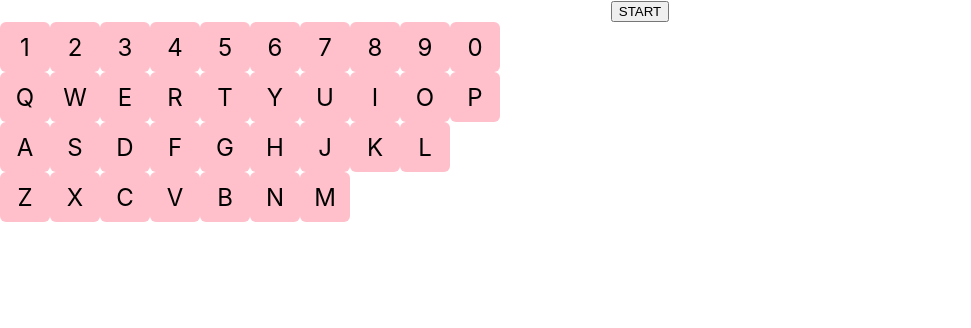
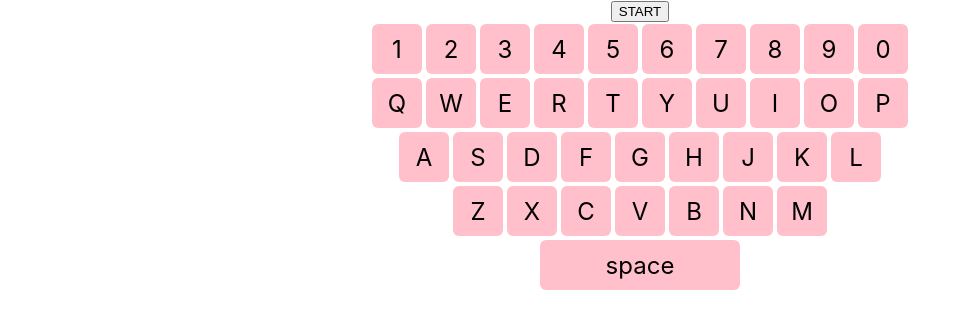
Before and after one commit to HatAndBread/the-keyboard-keyboard, a React (Create React App) app: page / in a window 1280 px wide. Shown: the top 328 px of the page, without its empty margins (0-971 px from the left). Built offline with nearby package versions, Linux system fonts and the light colour scheme.

Commit message:
keyboard layout looks like somethin

```diff
--- a/src/app/components/keyboard-editor/KeyboardEditor.css
+++ b/src/app/components/keyboard-editor/KeyboardEditor.css
@@ -1,3 +1,4 @@
 .keyboard-row {
   display: flex;
+  justify-content: center;
 }
--- a/src/app/components/keyboard-editor/KeyboardEditor.tsx
+++ b/src/app/components/keyboard-editor/KeyboardEditor.tsx
@@ -20,36 +20,39 @@ const KeyboardEditor = () => {
         <KeyboardKey key={"0"} myKey={"0"} />
       </div>
       <div className="keyboard-row qwer">
-        <KeyboardKey key={"Q"} myKey={"Q"} />
-        <KeyboardKey key={"W"} myKey={"W"} />
-        <KeyboardKey key={"E"} myKey={"E"} />
-        <KeyboardKey key={"R"} myKey={"R"} />
-        <KeyboardKey key={"T"} myKey={"T"} />
-        <KeyboardKey key={"Y"} myKey={"Y"} />
-        <KeyboardKey key={"U"} myKey={"U"} />
-        <KeyboardKey key={"I"} myKey={"I"} />
-        <KeyboardKey key={"O"} myKey={"O"} />
-        <KeyboardKey key={"P"} myKey={"P"} />
+        <KeyboardKey key={"Q"} myKey={"q"} />
+        <KeyboardKey key={"W"} myKey={"w"} />
+        <KeyboardKey key={"E"} myKey={"e"} />
+        <KeyboardKey key={"R"} myKey={"r"} />
+        <KeyboardKey key={"T"} myKey={"t"} />
+        <KeyboardKey key={"Y"} myKey={"y"} />
+        <KeyboardKey key={"U"} myKey={"u"} />
+        <KeyboardKey key={"I"} myKey={"i"} />
+        <KeyboardKey key={"O"} myKey={"o"} />
+        <KeyboardKey key={"P"} myKey={"p"} />
       </div>
       <div className="keyboard-row asdf">
-        <KeyboardKey key={"A"} myKey={"A"} />
-        <KeyboardKey key={"S"} myKey={"S"} />
-        <KeyboardKey key={"D"} myKey={"D"} />
-        <KeyboardKey key={"F"} myKey={"F"} />
-        <KeyboardKey key={"G"} myKey={"G"} />
-        <KeyboardKey key={"H"} myKey={"H"} />
-        <KeyboardKey key={"J"} myKey={"J"} />
-        <KeyboardKey key={"K"} myKey={"K"} />
-        <KeyboardKey key={"L"} myKey={"L"} />
+        <KeyboardKey key={"A"} myKey={"a"} />
+        <KeyboardKey key={"S"} myKey={"s"} />
+        <KeyboardKey key={"D"} myKey={"d"} />
+        <KeyboardKey key={"F"} myKey={"f"} />
+        <KeyboardKey key={"G"} myKey={"g"} />
+        <KeyboardKey key={"H"} myKey={"h"} />
+        <KeyboardKey key={"J"} myKey={"j"} />
+        <KeyboardKey key={"K"} myKey={"k"} />
+        <KeyboardKey key={"L"} myKey={"l"} />
       </div>
-      <div className="keyboard-row zxcva">
-        <KeyboardKey key={"Z"} myKey={"Z"} />
-        <KeyboardKey key={"X"} myKey={"X"} />
-        <KeyboardKey key={"C"} myKey={"C"} />
-        <KeyboardKey key={"V"} myKey={"V"} />
-        <KeyboardKey key={"B"} myKey={"B"} />
-        <KeyboardKey key={"N"} myKey={"N"} />
-        <KeyboardKey key={"M"} myKey={"M"} />
+      <div className="keyboard-row zxcv">
+        <KeyboardKey key={"Z"} myKey={"z"} />
+        <KeyboardKey key={"X"} myKey={"x"} />
+        <KeyboardKey key={"C"} myKey={"c"} />
+        <KeyboardKey key={"V"} myKey={"v"} />
+        <KeyboardKey key={"B"} myKey={"b"} />
+        <KeyboardKey key={"N"} myKey={"n"} />
+        <KeyboardKey key={"M"} myKey={"m"} />
+      </div>
+      <div className="keyboard-row space-row">
+        <KeyboardKey key={" "} myKey={" "} extraClassName={"space-button"} />
       </div>
     </div>
   );
--- a/src/app/components/keyboard-editor/KeyboardKey.css
+++ b/src/app/components/keyboard-editor/KeyboardKey.css
@@ -7,4 +7,10 @@
   background-color: pink;
   border-radius: 6px;
   font-size: x-large;
+  cursor: pointer;
+  margin: 2px;
 }
+
+.space-button {
+  width: 200px;
+}
--- a/src/app/components/keyboard-editor/KeyboardKey.tsx
+++ b/src/app/components/keyboard-editor/KeyboardKey.tsx
@@ -1,8 +1,29 @@
 import React from "react";
 import "./KeyboardKey.css";
 
-const KeyboardKey = ({ myKey }: { myKey: string }) => {
-  return <div className="KeyboardKey">{myKey}</div>;
+const KeyboardKey = ({
+  myKey,
+  extraClassName,
+}: {
+  myKey: string;
+  extraClassName?: string;
+}) => {
+  const getCorrectLabel = () => {
+    switch (myKey) {
+      case " ":
+        return "space";
+      default:
+        return myKey.toUpperCase();
+    }
+  };
+  return (
+    <div
+      className={
+        extraClassName ? `KeyboardKey ${extraClassName}` : "KeyboardKey"
+      }>
+      {getCorrectLabel()}
+    </div>
+  );
 };
 
 export default KeyboardKey;
```
